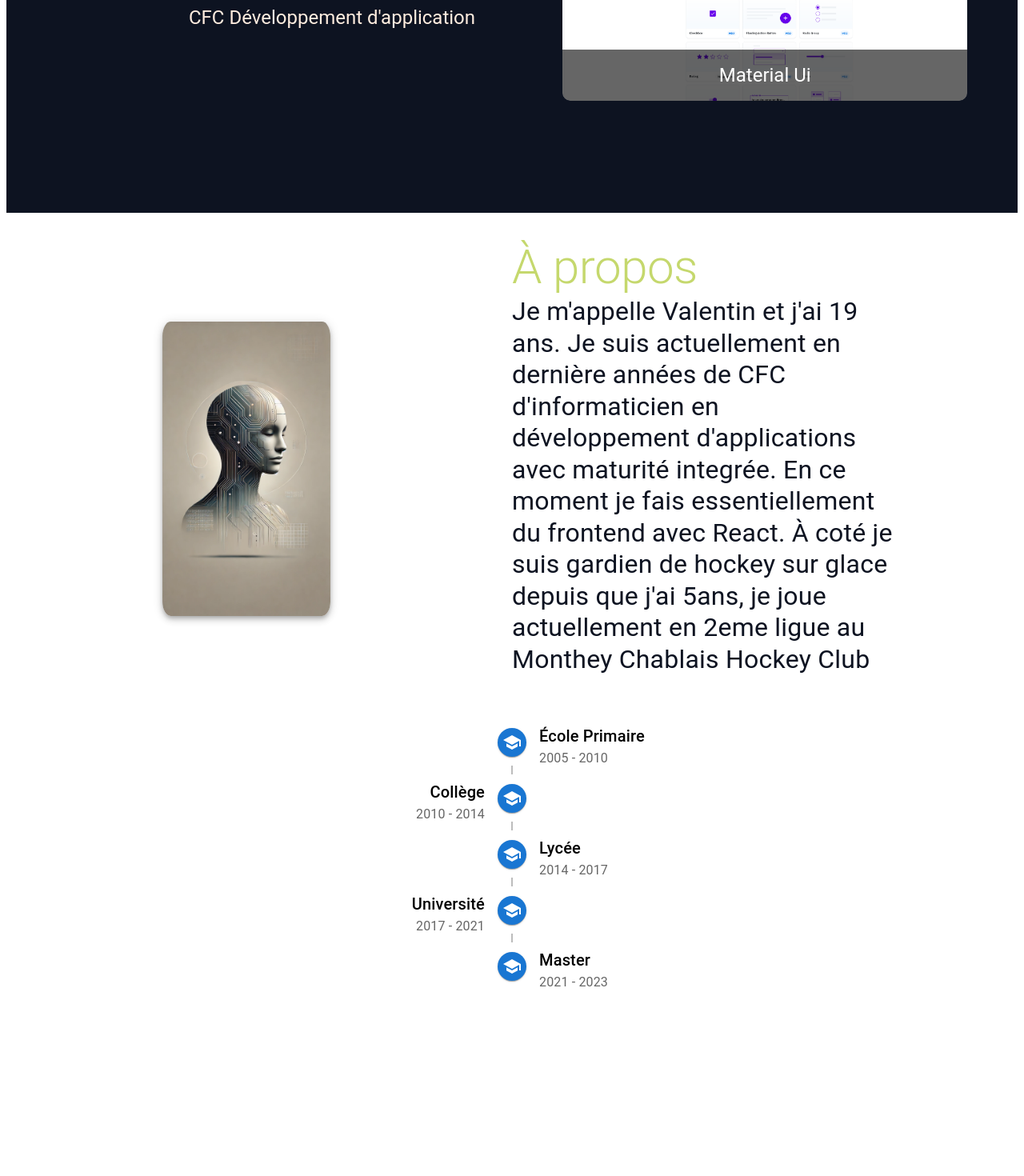
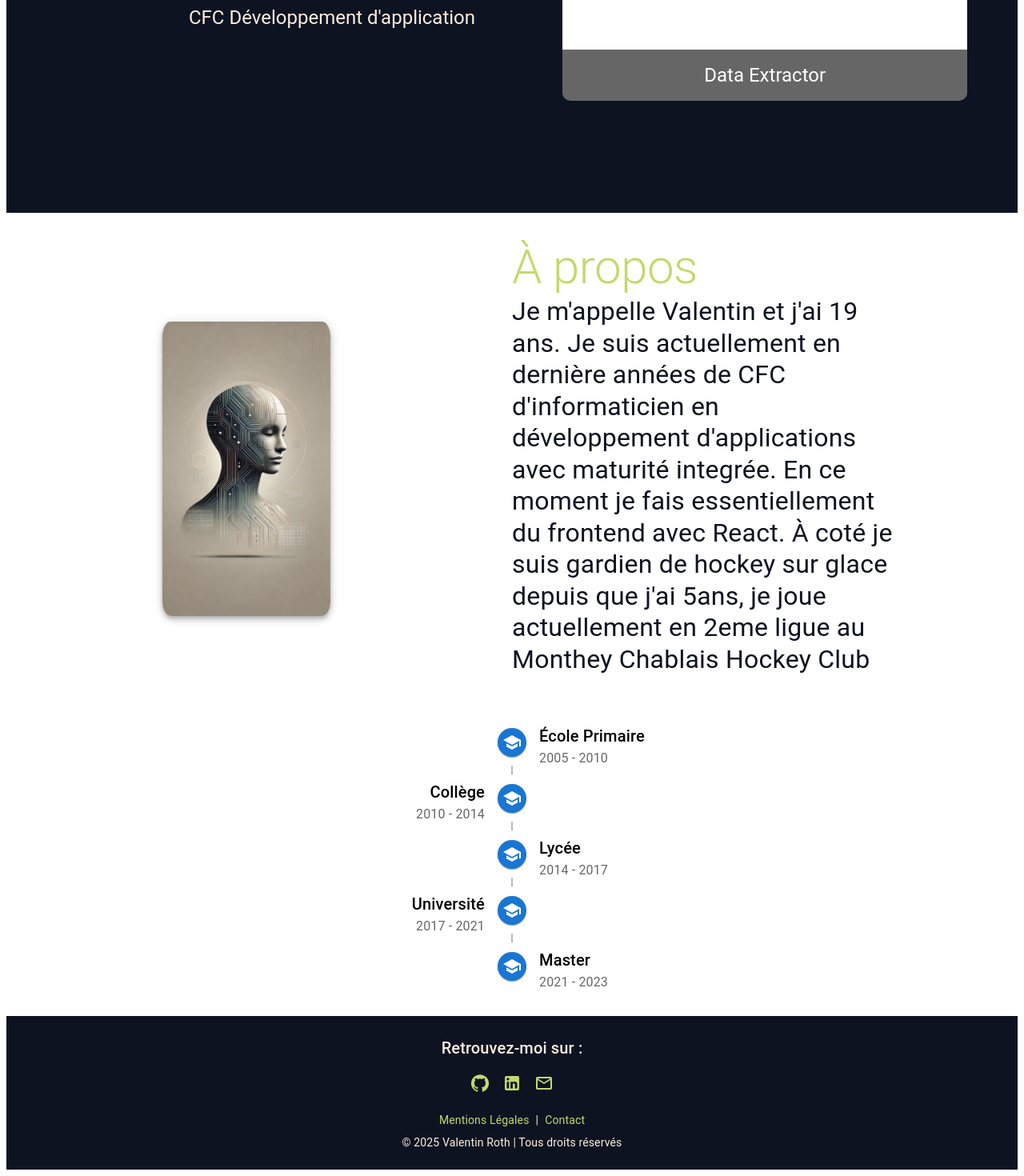
Before and after one commit to ElMonkito/portfolio, a React (Create React App) app: page / in a window 1280 px wide. Shown: the part 342-1812 px from the top of the page at 80% size. Before the commit the page ends 1620 px from the top, so only its background shows below. Built offline with nearby package versions, Linux system fonts and the light colour scheme.

Commit message:
inshallah

```diff
--- a/src/App.js
+++ b/src/App.js
@@ -3,6 +3,7 @@ import Navbar from "./components/navbar";
 import LandingPage from "./components/landingPage";
 import About from "./components/about"
 import Parcours from "./components/test"
+import Footer from "./components/footer"
 import Box from "@mui/material/Box";
 
 export default function App() {
@@ -29,6 +30,9 @@ export default function App() {
             {/*<Box id="contact">*/}
             {/*    <Contact />*/}
             {/*</Box>*/}
+            <Box>
+                <Footer />
+            </Box>
         </Box>
     );
 }
--- a/src/components/about.jsx
+++ b/src/components/about.jsx
@@ -8,7 +8,7 @@ import {Grow} from "@mui/material";
 export default function About() {
 
     return (
-        <Grow in={true} timeout={1000}>
+        <Grow in={true} timeout={1500}>
             <Box
                 sx={{
                     minHeight: {xs: "70vh", md: "75vh"},
--- a/src/components/caoursel.jsx
+++ b/src/components/caoursel.jsx
@@ -4,21 +4,22 @@ import "swiper/css";
 import "swiper/css/navigation";
 import { Navigation } from "swiper/modules";
 import img from "../images/mui.png"
+import imgExtractor from "../images/data-extractor.png"
 
 export default function Carousel() {
     const projects = [
+        {
+            title: "Data Extractor",
+            image: imgExtractor,
+            link: "https://data-extractor-exemple.streamlit.app/"
+        },
         {
             title: "Material Ui",
             image: img,
             link: "https://mui.com/material-ui/all-components/"
         },
         {
-            title: "Material adsada",
-            image: img,
-            link: "https://mui.com/material-ui/all-components/"
-        },
-        {
-            title: "Material sdfgsd",
+            title: "Material Ui temp",
             image: img,
             link: "https://mui.com/material-ui/all-components/"
         }
--- /dev/null
+++ b/src/components/footer.jsx
@@ -0,0 +1,45 @@
+import { Box, Typography, Link, IconButton } from "@mui/material";
+import { GitHub, LinkedIn, MailOutline } from "@mui/icons-material";
+
+export default function Footer() {
+    return (
+        <Box
+            component="footer"
+            sx={{
+                backgroundColor: "#0D1321",
+                color: "#FFEDDF",
+                textAlign: "center",
+                py: 3,
+                mt: "auto",
+            }}
+        >
+            <Typography variant="h6" sx={{ mb: 1 }}>Retrouvez-moi sur :</Typography>
+
+            <Box>
+                <IconButton href="https://github.com/ElMonkito" target="_blank" sx={{ color: "#C5D86D" }}>
+                    <GitHub />
+                </IconButton>
+                <IconButton href="https://www.linkedin.com/in/valentin-roth-b05764251/" target="_blank" sx={{ color: "#C5D86D" }}>
+                    <LinkedIn />
+                </IconButton>
+                <IconButton href="valentin.roth05@gmail.com" sx={{ color: "#C5D86D" }}>
+                    <MailOutline />
+                </IconButton>
+            </Box>
+
+            <Typography variant="body2" sx={{ mt: 2 }}>
+                <Link href="/mentions-legales" color="#C5D86D" sx={{ textDecoration: "none", mx: 1 }}>
+                    Mentions Légales
+                </Link>
+                |
+                <Link href="/contact" color="#C5D86D" sx={{ textDecoration: "none", mx: 1 }}>
+                    Contact
+                </Link>
+            </Typography>
+
+            <Typography variant="body2" sx={{ mt: 1 }}>
+                © 2025 Valentin Roth | Tous droits réservés
+            </Typography>
+        </Box>
+    );
+}
```
Also changed, not shown: src/images/data-extractor.png (added).
